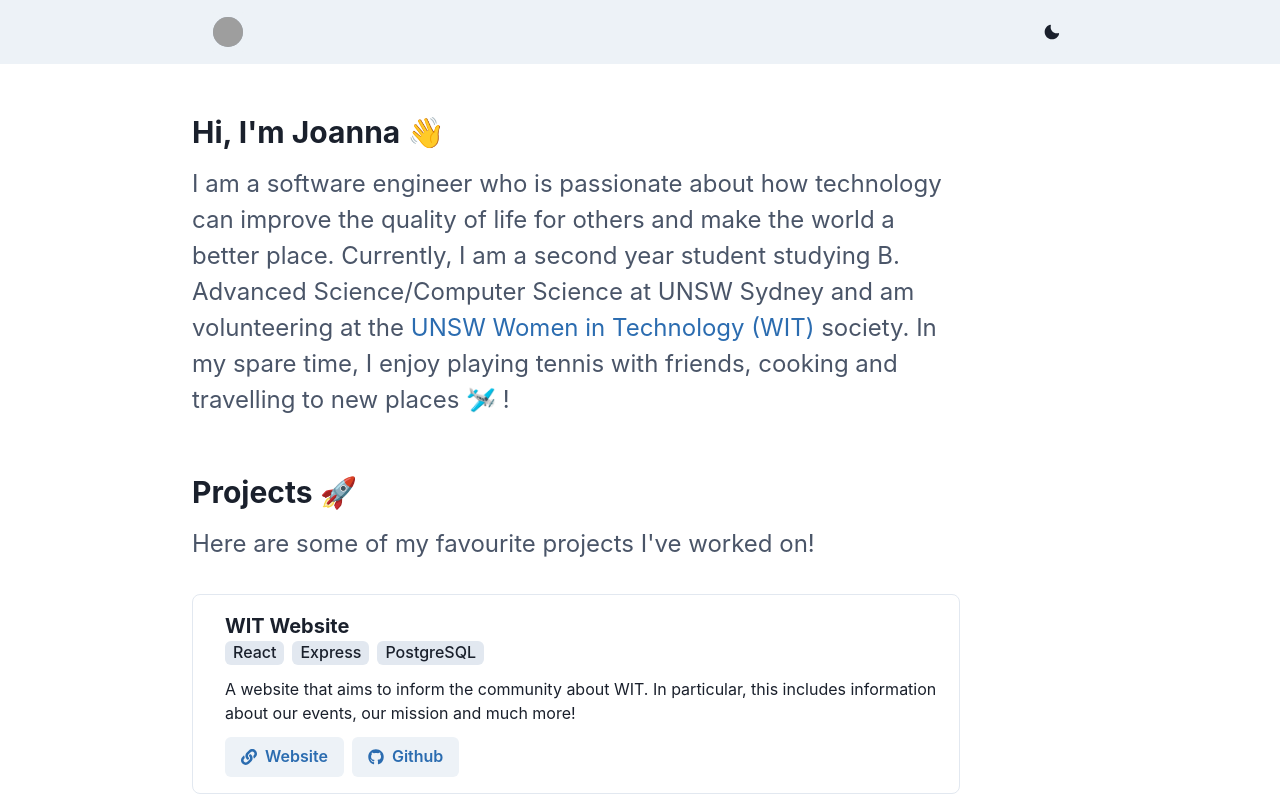
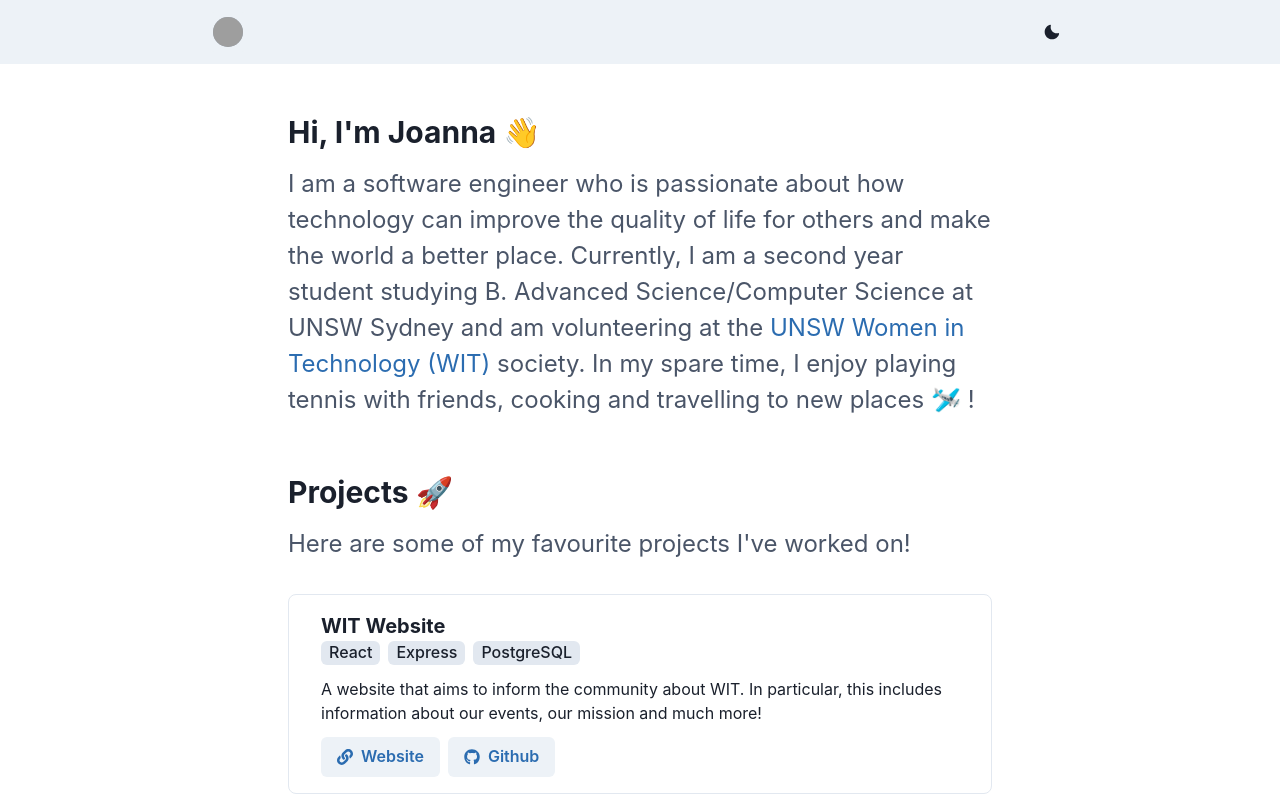
Before and after one commit to joanna209/website, a Next.js app: page / in a window 1280 px wide. Shown: the top 800 px of the page. Built offline with nearby package versions, Linux system fonts and the light colour scheme; grey boxes are pictures that could not be loaded.

Commit message:
removing responsiveness for monitor

```diff
--- a/styles/Home.module.css
+++ b/styles/Home.module.css
@@ -7,12 +7,6 @@
 }
 
 /*--- Responsiveness ---*/
-@media screen and (max-width: 1700px) {
-  .container {
-    width: 70%;
-  }
-}
-
 @media screen and (max-width: 1024px) {
   .container {
     width: 75%;
```
